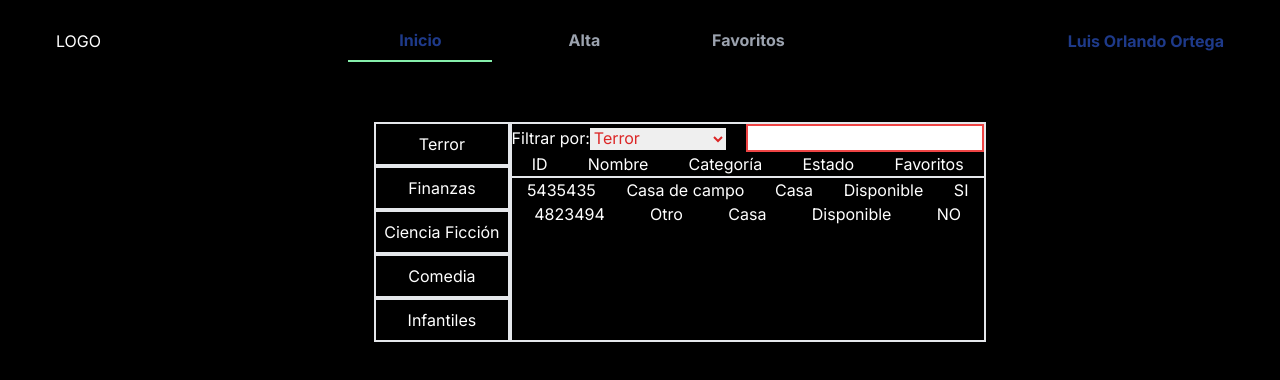
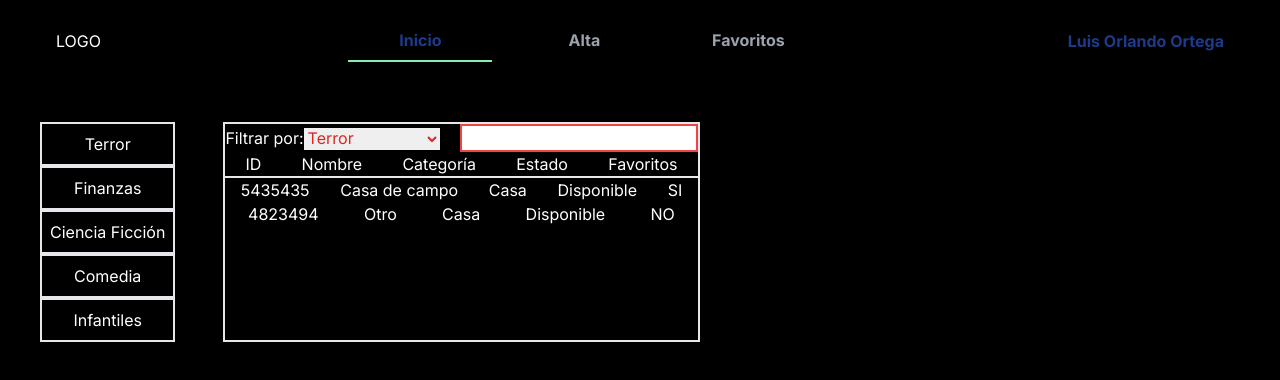
Before and after one commit to AlonsoMtzG/biblioteca, a Next.js app in the folder biblio/: page / in a window 1280 px wide. Shown: the top 380 px of the page. Built offline with nearby package versions, Linux system fonts and the light colour scheme.

Commit message:
update home style

```diff
--- a/biblio/pages/Home.tsx
+++ b/biblio/pages/Home.tsx
@@ -3,7 +3,7 @@ import { Table } from '@/components/Table';
 
 export const HomeBook = () => {
   return (
-    <div className="flex justify-center">
+    <div className="flex gap-12">
       <Sidebar />
       <Table />
     </div>
```
